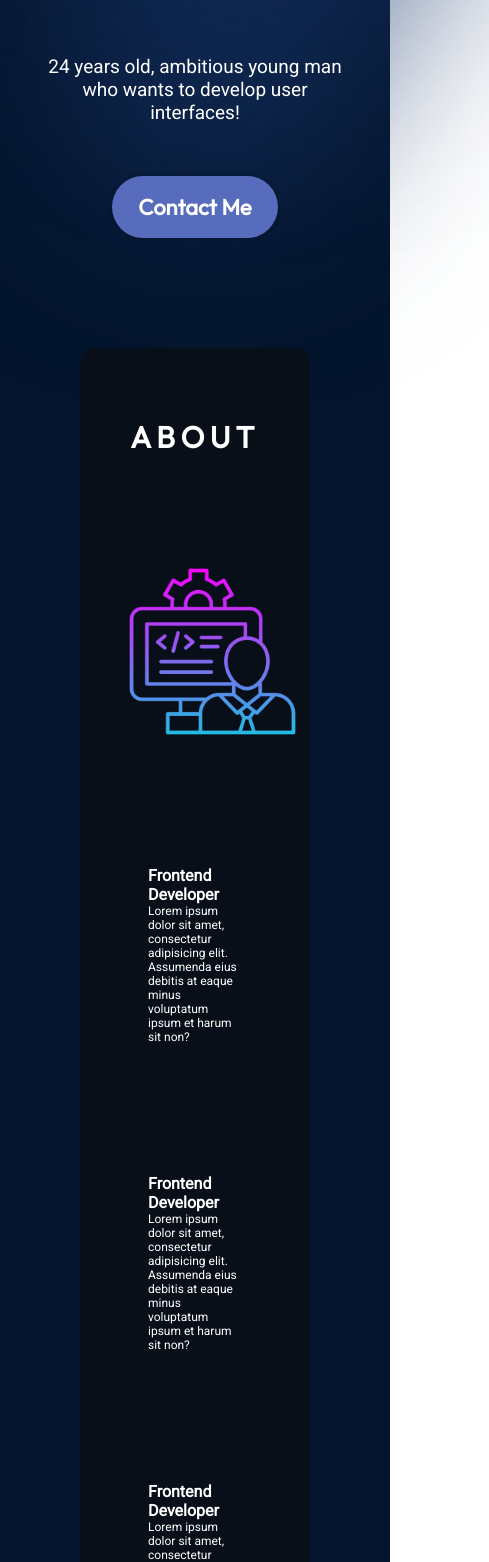
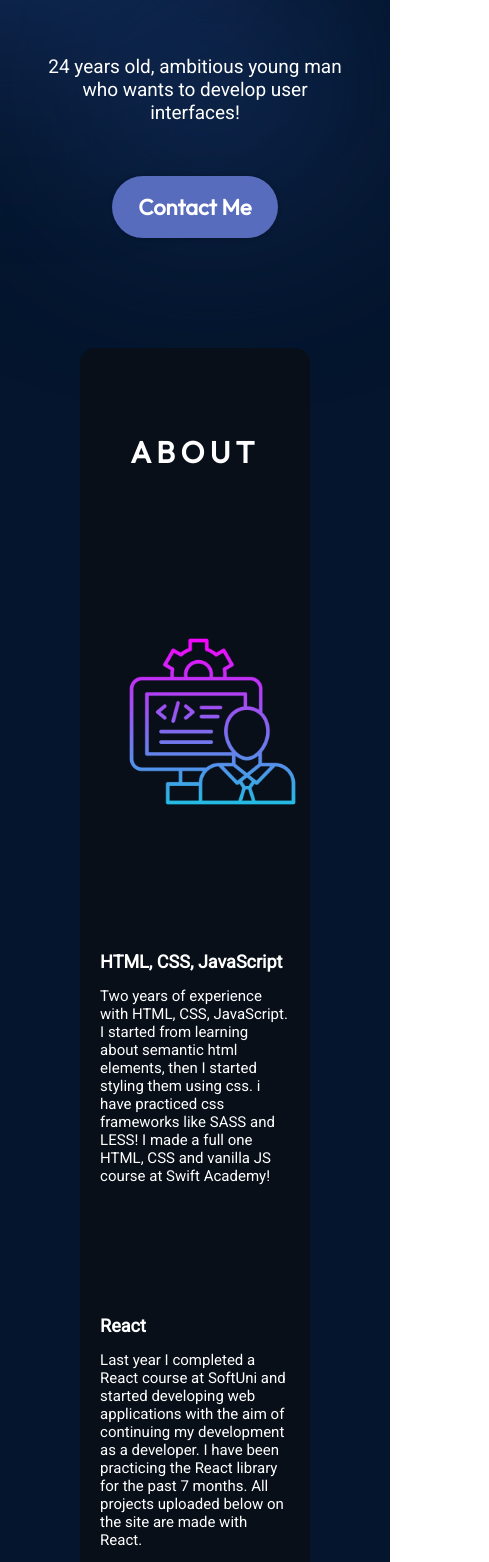
Before and after one commit to Valsun10/portfolio, a React (Vite) app: page / in a window 390 px wide. Shown: the part 433-1995 px from the top of the page, 489 px wide, since content can reach past the window. Built offline with nearby package versions, Linux system fonts and the light colour scheme.

Commit message:
fixing some responsive issues

```diff
--- a/src/components/About/About.jsx
+++ b/src/components/About/About.jsx
@@ -14,33 +14,36 @@ const About = () => {
           <div className={styles.about_right_item}>
             <img src={cursorImg} alt="asd" />
             <div className={styles.item_content}>
-              <h1>Frontend Developer</h1>
+              <h1>HTML, CSS, JavaScript</h1>
               <p>
-                Lorem ipsum dolor sit amet, consectetur adipisicing elit.
-                Assumenda eius debitis at eaque minus voluptatum ipsum et harum
-                sit non?
+                Two years of experience with HTML, CSS, JavaScript. I started
+                from learning about semantic html elements, then I started
+                styling them using css. i have practiced css frameworks like
+                SASS and LESS! I made a full one HTML, CSS and vanilla JS course
+                at Swift Academy!
               </p>
             </div>
           </div>
           <div className={styles.about_right_item}>
             <img src={cursorImg} alt="asd" />
             <div className={styles.item_content}>
-              <h1>Frontend Developer</h1>
+              <h1>React</h1>
               <p>
-                Lorem ipsum dolor sit amet, consectetur adipisicing elit.
-                Assumenda eius debitis at eaque minus voluptatum ipsum et harum
-                sit non?
+                Last year I completed a React course at SoftUni and started
+                developing web applications with the aim of continuing my
+                development as a developer. I have been practicing the React
+                library for the past 7 months. All projects uploaded below on
+                the site are made with React.
               </p>
             </div>
           </div>
           <div className={styles.about_right_item}>
             <img src={cursorImg} alt="asd" />
             <div className={styles.item_content}>
-              <h1>Frontend Developer</h1>
+              <h1>TypeScript</h1>
               <p>
-                Lorem ipsum dolor sit amet, consectetur adipisicing elit.
-                Assumenda eius debitis at eaque minus voluptatum ipsum et harum
-                sit non?
+                My next goal is to start learning TypeScript. To be
+                continued.....!
               </p>
             </div>
           </div>
--- a/src/components/About/About.module.css
+++ b/src/components/About/About.module.css
@@ -4,6 +4,8 @@
   padding: 10px 80px 10px 80px;
   display: flex;
   flex-direction: column;
+
+  width: 100%;
 }
 
 .wrapper_content {
@@ -12,6 +14,7 @@
   margin: 100px auto;
   background-color: #0c0c0c99;
   display: flex;
+  align-items: center;
   padding: 100px 50px;
   border-radius: 15px;
   z-index: 10;
@@ -28,6 +31,7 @@
   object-fit: contain;
   width: 500px;
   height: 520px;
+  padding-left: 50px;
 }
 
 .about_title {
@@ -51,8 +55,11 @@
 
 .about_right_item {
   display: flex;
+  width: 100%;
+  align-items: center;
+  justify-content: flex-start;
   gap: 20px;
-  margin: 50px auto;
+  margin: 50px;
   padding: 15px 18px;
   border-radius: 15px;
   background: linear-gradient(
@@ -118,12 +125,12 @@
 
 @media screen and (max-width: 600px) {
   .item_content h1 {
-    font-size: 16px;
-    padding-bottom: 0;
+    font-size: 18px;
+    padding-bottom: 15px;
   }
 
   .item_content p {
-    font-size: 12px;
+    font-size: 15px;
   }
 
   .about_left img {
@@ -131,7 +138,6 @@
     height: 300px;
     object-fit: contain;
     padding-right: 15px;
-    margin-top: -55px;
   }
 
   .about_right {
@@ -139,7 +145,7 @@
   }
 
   .about_left {
-    padding: 0;
+    justify-content: flex-start;
   }
 
   .about_right_item img {
--- a/src/components/Footer/Footer.module.css
+++ b/src/components/Footer/Footer.module.css
@@ -46,9 +46,11 @@
     justify-content: center;
     gap: 50px;
   }
-  .footer_left,
+  .footer_left {
+    align-items: center;
+  }
   .footer_right {
-    align-items: center;
+    align-items: flex-start;
   }
 
   .footer_left h1 {
--- a/src/components/Hero/Hero.module.css
+++ b/src/components/Hero/Hero.module.css
@@ -127,4 +127,8 @@
   .contactBtn {
     font-size: 22px;
   }
+
+  .topBlur {
+    left: -250px;
+  }
 }
--- a/src/components/Navbar/Navbar.module.css
+++ b/src/components/Navbar/Navbar.module.css
@@ -105,6 +105,10 @@
     padding: 40px 30px 0 30px;
   }
 
+  .navbar_mobile img {
+    z-index: 1000;
+  }
+
   .logo img {
     width: 80px;
     height: 80px;
--- a/src/components/ProjectsPage/ProjectItem.jsx
+++ b/src/components/ProjectsPage/ProjectItem.jsx
@@ -1,17 +1,12 @@
 import styles from "./ProjectsPage.module.css";
 
-const ProjectItem = ({ img, description, title, frameworks, source }) => {
+const ProjectItem = ({ img, description, title, source }) => {
   return (
     <div className={styles.project_item}>
       <div className={styles.project_title}>
         <img src={img} alt="project image" />
         <h1>{title}</h1>
         <p>{description}</p>
-      </div>
-      <div className={styles.project_item_technique}>
-        <span>{frameworks[0]}</span>
-        <span>{frameworks[1]}</span>
-        <span>{frameworks[2]}</span>
       </div>
       <div className={styles.project_item_links}>
         <h3>Click here for source code:</h3>
--- a/src/components/ProjectsPage/ProjectsPage.module.css
+++ b/src/components/ProjectsPage/ProjectsPage.module.css
@@ -31,7 +31,7 @@
   flex-direction: column;
   max-width: 350px;
   width: 100%;
-  height: 600px;
+  height: 450px;
   align-items: flex-start;
   justify-content: flex-start;
   gap: 15px;
@@ -46,7 +46,7 @@
   flex-direction: column;
   gap: 15px;
   width: 100%;
-  height: 65%;
+  height: 80%;
 }
 
 .project_title img {
@@ -66,23 +66,6 @@
   font-family: var(--font-robot);
   color: gainsboro;
   line-height: 22px;
-}
-
-.project_item_technique {
-  width: 100%;
-  height: 15%;
-  display: flex;
-  justify-content: space-between;
-  align-items: center;
-  padding-top: 25px;
-}
-
-.project_item_technique span {
-  padding: 7px;
-  background: #576cbc;
-  border-radius: 15px;
-  box-shadow: 0px 0px 6px #abc3e6;
-  color: var(--color-text);
 }
 
 .project_item_links {
```
